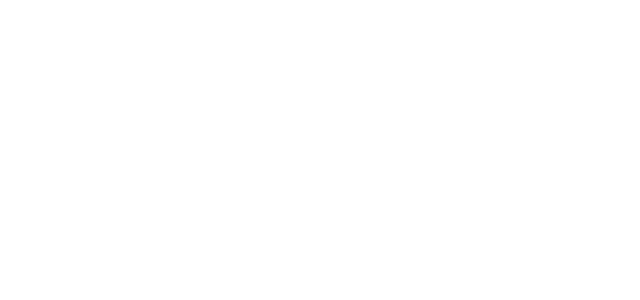
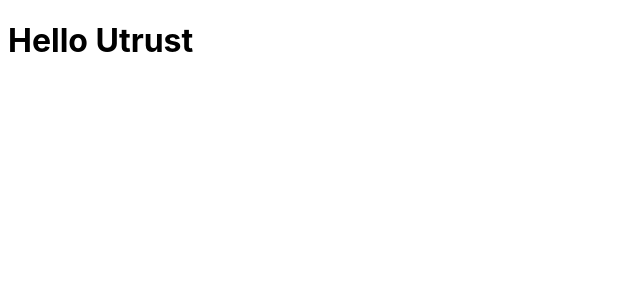
Before and after one commit to fibo/hello-utrust-20210222, a React (Create React App) app: page / in a window 1280 px wide. Shown: the top 300 px of the page, without its empty margins (0-640 px from the left). Built offline with nearby package versions, Linux system fonts and the light colour scheme.

Commit message:
add title

```diff
--- a/src/App.js
+++ b/src/App.js
@@ -1,3 +1,9 @@
 export function App() {
-  return <></>
+  return (
+    <main>
+      <header>
+        <h1>Hello Utrust</h1>
+      </header>
+    </main>
+  )
 }
```
